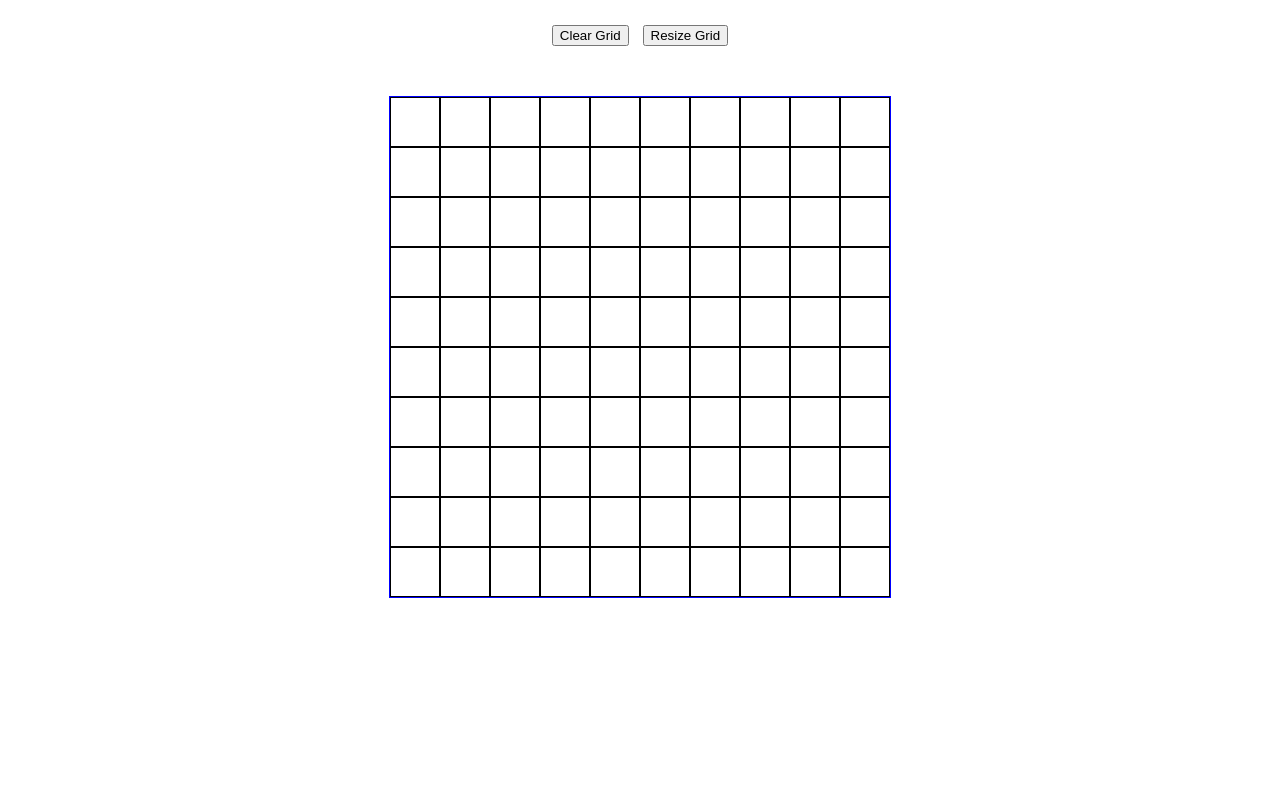
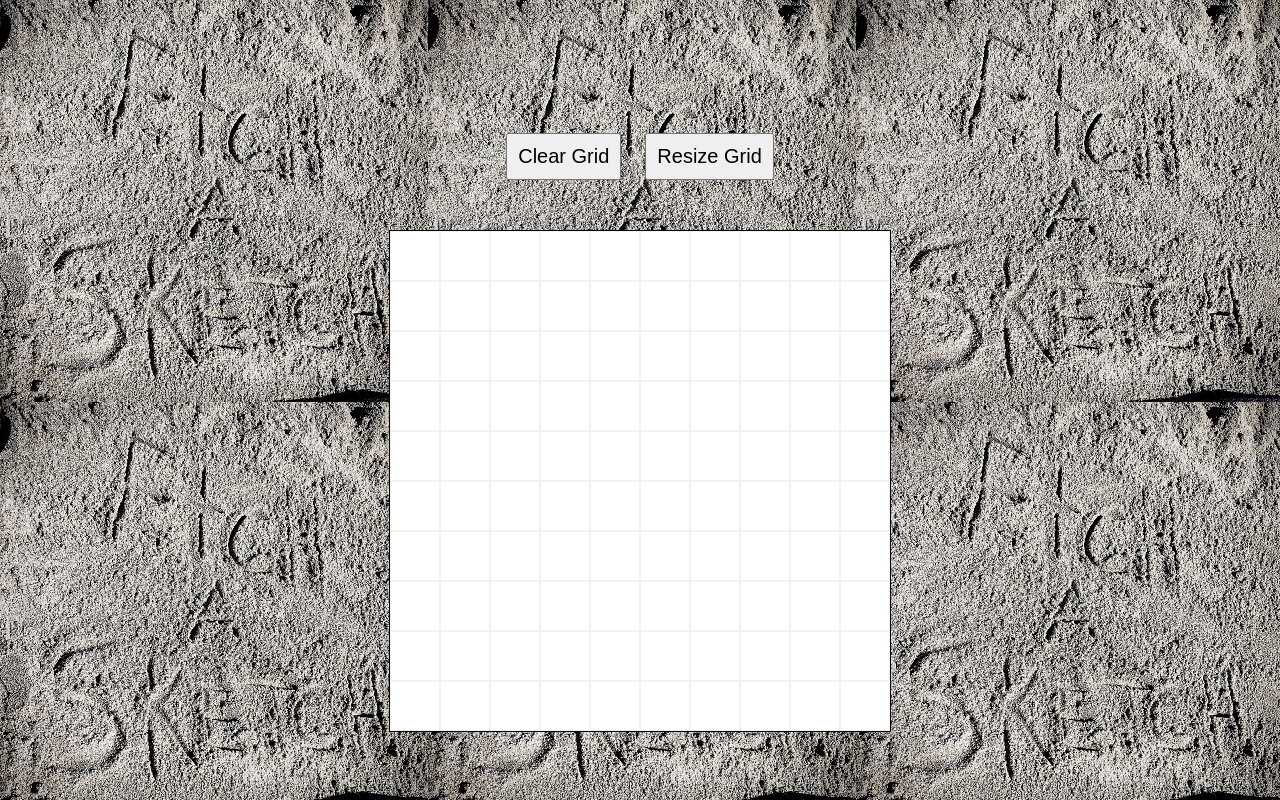
Before and after one commit to aaroneaves/etch-a-sketch, a plain HTML site: page index.html in a window 1280 px wide. Drawn offline with Linux system fonts and the light colour scheme.

Commit message:
Fully functioning prototype, w simple styling

```diff
--- a/index.html
+++ b/index.html
@@ -14,28 +14,35 @@
         <button id="resize">Resize Grid</button>
     </div>
 
-
-
     <div id="big-container">
         <div id="container"></div>
     </div>
 
     <script>
+        let answer = 10;
+        let boxSize = 48;
+        let boxList;
 
         const container = document.querySelector('#container');
 
-        for (let i = 0; i < 100; i ++){
-            const div = document.createElement("div");
+        function createGrid () {
+            boxSize = (500 / answer) - 2;
+            for (let i = 0; i < (answer ** 2); i ++){
+                div = document.createElement("div");
                 div.classList.add('box');
+                div.style.height = boxSize + "px";
+                div.style.width = boxSize + "px";
                 container.appendChild(div);
             }
-
-        const boxList = document.querySelectorAll('.box');
+            boxList = document.querySelectorAll('.box');
             boxList.forEach((item) => {
                 item.addEventListener('mouseover', (event) => {
                     item.classList.add('colored');
                 });
             });
+        }
+
+        createGrid()
 
         clearButton = document.querySelector('#clear');
         clearButton.addEventListener('click', removeColored);
@@ -46,8 +53,6 @@
             });
         }
 
-        let answer;
-
         resizeButton = document.querySelector('#resize');
         resizeButton.addEventListener('click', promptUser);
 
@@ -56,21 +61,21 @@
             answer = parseInt(answer);
             if (answer < 1){
                 alert('You must pick a larger number');
+            } else if (answer > 100) {
+                alert('You must pick a smaller number');
             } else if (isNaN(answer)){
                 alert('You must pick a number.');
             } else {
-                resizeGrid;
+                resizeGrid();
             }
         }
 
         function resizeGrid () {
-
+            while (container.firstChild) {
+                container.removeChild(container.firstChild);
             }
-
-
-
-
-
+            createGrid();
+        }
 
     </script>
 
--- a/sytle.css
+++ b/sytle.css
@@ -1,13 +1,14 @@
 body {
-    margin: 0;
-    height: 100vh;
     display: flex;
     flex-direction: column;
     align-items: center;
+    background-image: url("sand-pic.jpg");
 }
 
 button {
-    margin-top: 25px;
+    margin-top: 125px;
+    font-size: 20px;
+    padding: 10px;
 }
 
 #big-container {
@@ -17,25 +18,21 @@ button {
 #container {
     display: flex;
     flex-wrap: wrap;
-    border: 1px solid blue;
+    border: 1px solid black;
     padding: 0px;
     width: 500px;
     height: 500px;
-    /*gap: 0px;*/
+    background-color: white;
 }
 
 .box {
-    border:1px solid black;
-    width: 48px;
-    height: 48px;
-    /*flex: none;*/
-    /*margin: 0px;*/
+    border:1px solid rgba(128, 128, 128, 0.1);
 }
 
 .colored {
-    background-color:rgba(0, 0, 0, 0.324);
+    background-color:rgba(128, 128, 128, 0.4);
 }
 
 #clear {
-    margin-right: 10px;
+    margin-right: 20px;
 }
```
Also changed, not shown: sand-pic.jpg (added). Lines whose indentation alone changed are shown as unchanged.
